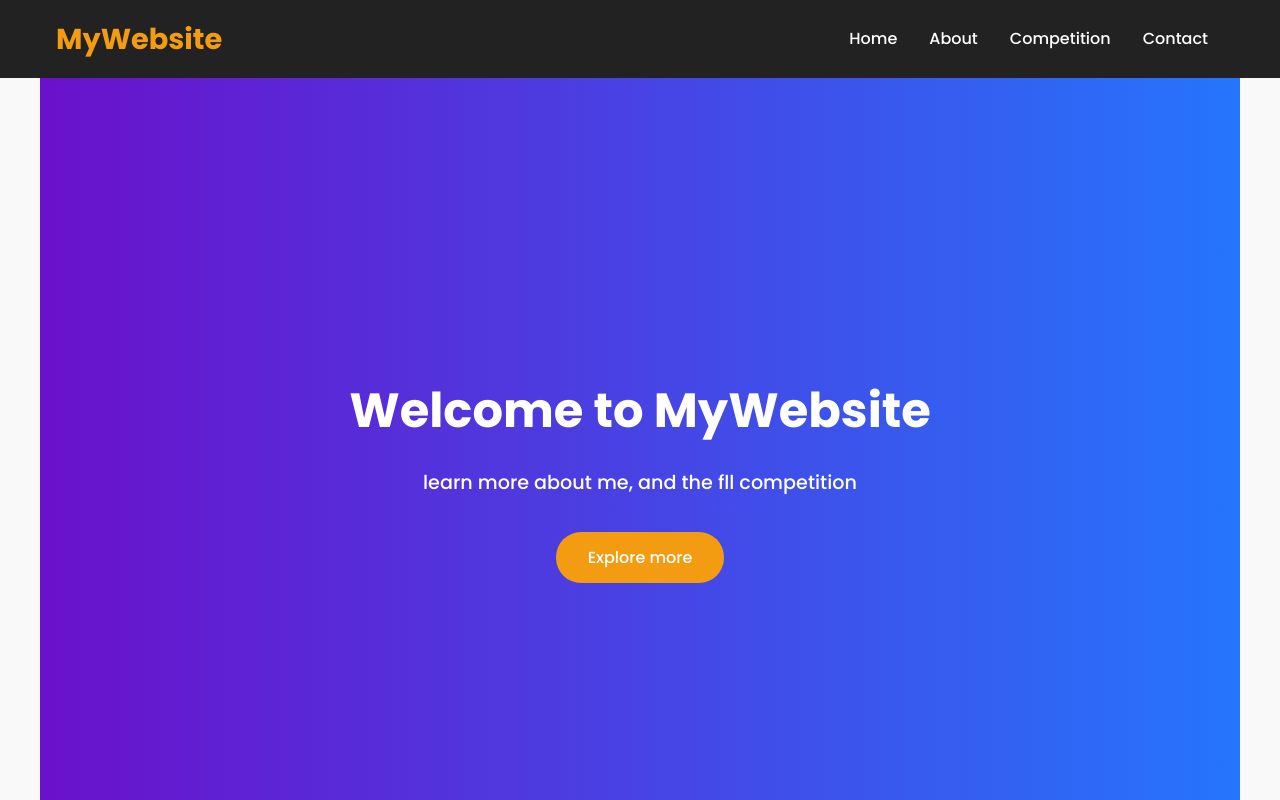
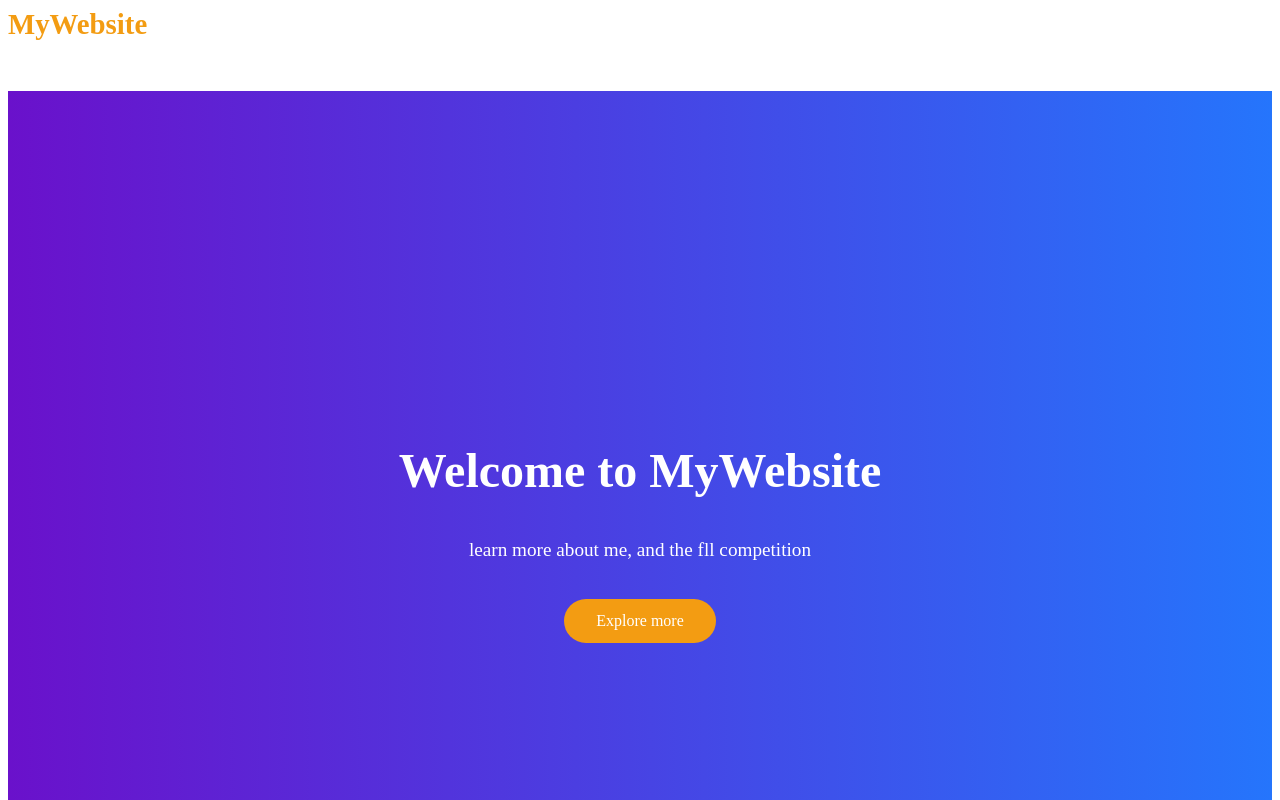
Before and after one commit to Rayane-Ghacha/MyWebsite, a plain HTML site: page index.html in a window 1280 px wide. Shown: the top 800 px of the page. Drawn offline with Linux system fonts and the light colour scheme.

Commit message:
Update styles.css

```diff
--- a/styles.css
+++ b/styles.css
@@ -1,19 +1,5 @@
 /* General Reset */
-* {
-    margin: 0;
-    padding: 0;
-    box-sizing: border-box;
-}
 
-body {
-    font-family: 'Poppins', sans-serif;
-    line-height: 1.6;
-    color: #333;
-    background: #f9f9f9;
-}
-
-/* Header */
-header {
     background: #222;
     color: #fff;
     padding: 1rem 0;
```
